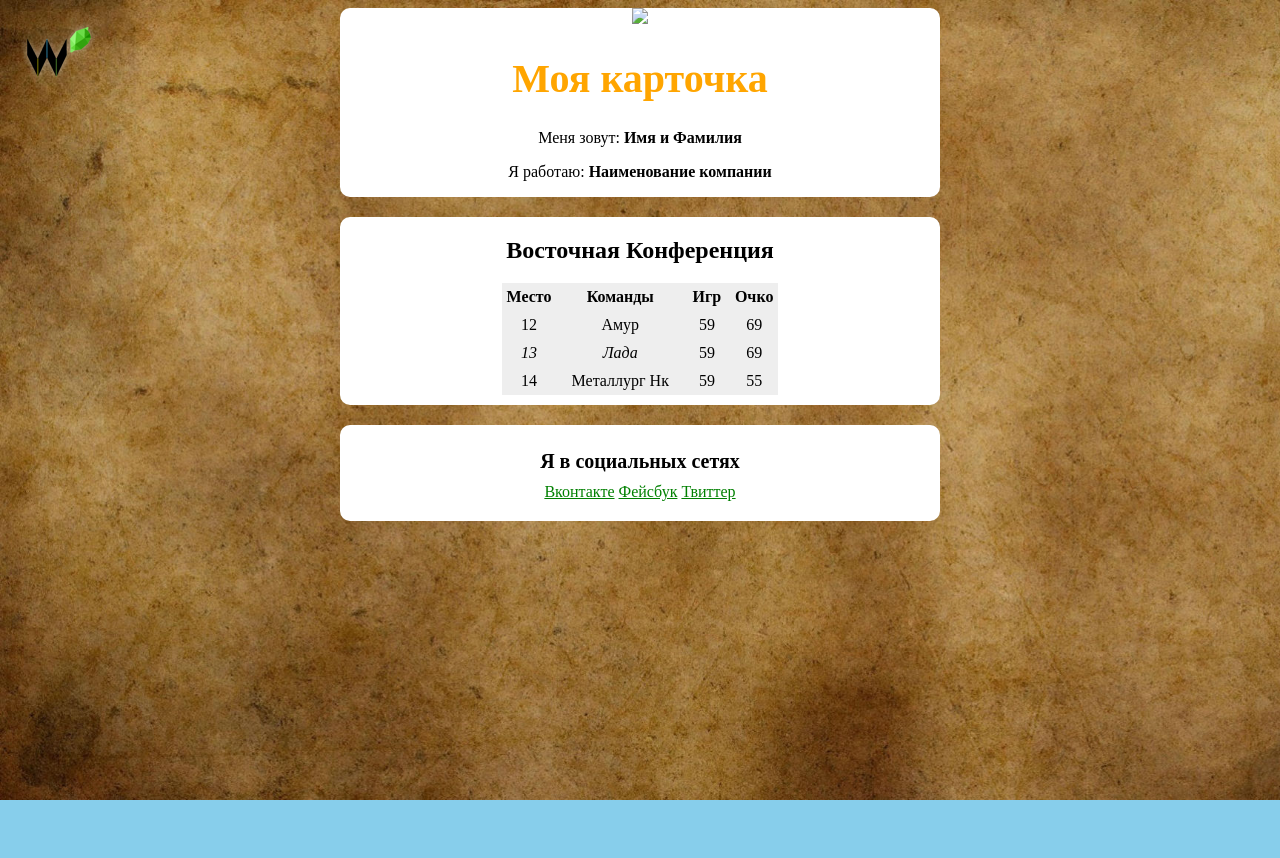
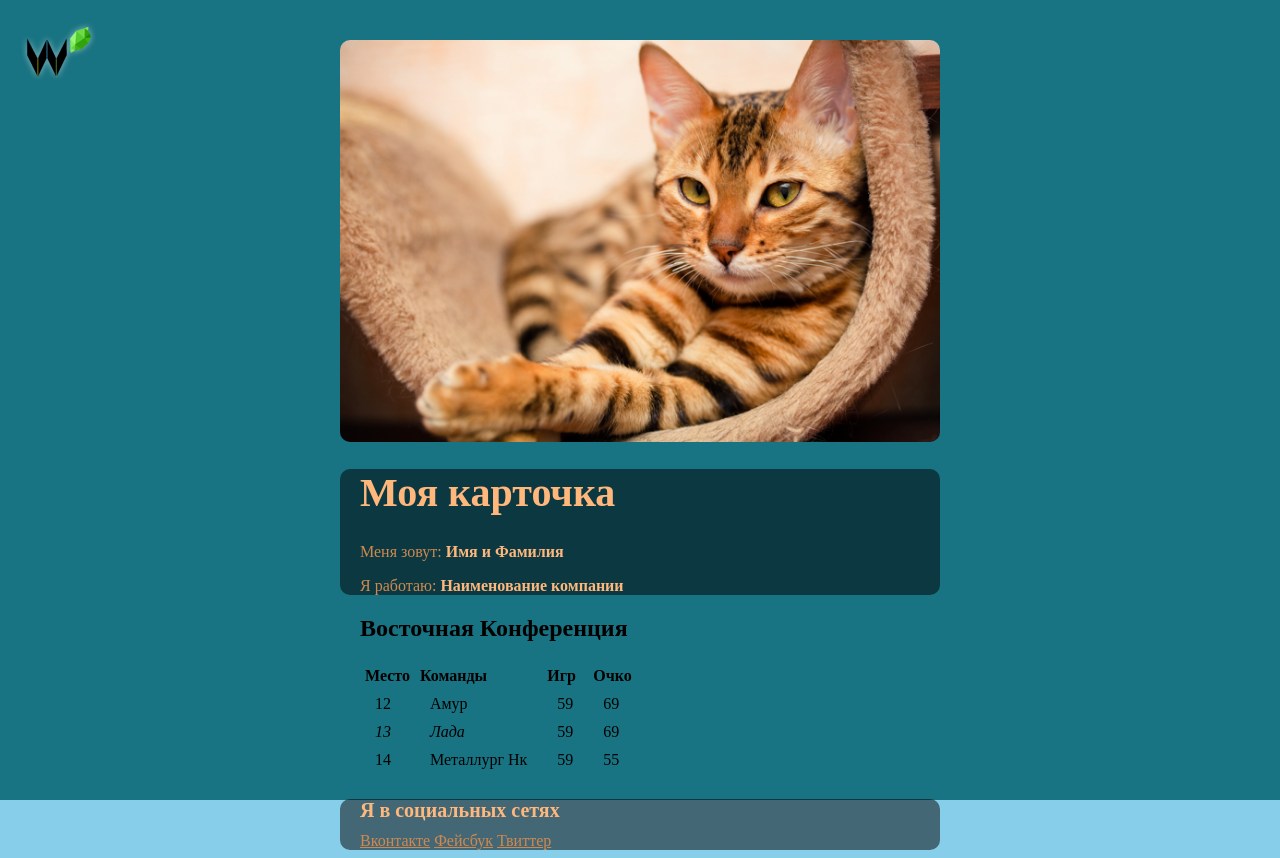
Before and after one commit to v-lubomski/vlubomski.github.io, a plain HTML site: page index.html in a window 1280 px wide. Before the commit the page ends 800 px from the top, so only its background shows below. Drawn offline with Linux system fonts and the light colour scheme.

Commit message:
changed color scheme, fixed tags and classes

```diff
--- a/css/style.css
+++ b/css/style.css
@@ -4,7 +4,7 @@
 
 .bg{
     position: fixed;
-    background-image: url(../img/bg.jpg);
+    background-color: #187382;
     background-size: cover;
     background-repeat: no-repeat;
     background-attachment: fixed;
@@ -14,63 +14,51 @@
     top:0;
 }
 
-.card{
-    position:relative;
-    width:600px;
+.img{
+    position: relative;
+    width: 600px;
     margin: 0 auto;
-    text-align:center;
-    background-color: white;
-    overflow: hidden;
     border-radius: 10px;
-    margin-bottom: 20px;
+    display: block;
+    margin-top: 40px;
+}
+
+.card {
+    position: relative;
+    width: 580px;
+    margin: 0 auto;
+    text-align: left;
+    background-color: rgba(0,0,0,0.5);
+    color: #CF8950;
+    padding: 0 0 0 20px;
+    border-radius: 10px;
+}
+
+.card h1{
+    font-size: 40px;
+    color: #FFB77C;
+}
+
+.card strong{
+    color: #FFB77C;
 }
 
 .card2{
     position:relative;
-    width:600px;
+    width:580px;
+    padding: 0 0 0 20px;
     margin: 0 auto;
-    text-align:center;
-    background-color: white;
-    overflow: hidden;
-    border-radius: 10px;
+    text-align:left;
     margin-bottom: 20px;
-}
-
-.card3{
-    position:relative;
-    width:600px;
-    margin: 0 auto;
-    text-align:center;
-    background-color: white;
-    overflow: hidden;
-    border-radius: 10px;
-}
-
-.title{
-    font-size: 40px;
-    color: orange;
-}
-
-.logo{
-    position: fixed;
-    left: 20px;
-    top: 20px;
-}
-
-.leon{
-    position: relative;
-    left: 0;
-    top: 0;
 }
 
 .myTable{
     position: relative;
     margin: 10px auto;
-    text-align: center;
+    display: block;
 }
 .myTable tr, .myTable th{
     padding: 5px;
-    background-color: #eee;
 }
 .myTable tr:hover{
     background-color: yellow;
@@ -83,7 +71,13 @@
 
 .social{
     position: relative;
-    margin: 20px;
+    width:580px;
+    margin: 0 auto;
+    text-align:left;
+    background-color: rgba(0,0,0,0.5);
+    color: #FFB77C;
+    padding: 0 0 0 20px;
+    border-radius: 10px;
 }
 .social h3{
     font-size: 20px;
@@ -93,5 +87,11 @@
 }
 .social a{
     font-size: 16px;
-    color: green;
+    color: #CF8950;
 }
+
+.logo{
+    position: fixed;
+    left: 20px;
+    top: 20px;
+}
--- a/index.html
+++ b/index.html
@@ -9,9 +9,9 @@
 </head>
 <body id="body">
 <div class="bg"></div>
+<img class="img" src="img/leon.png"/>
 <div class="card">
-    <img src="img/leon.png"/>
-    <h1 class="title">Моя карточка</h1>
+    <h1>Моя карточка</h1>
     <p>Меня зовут: <strong>Имя и Фамилия</strong></p>
     <p>Я работаю: <strong>Наименование компании</strong></p>
     <a class="logo" href="https://weblime.ru" target="_blank">
@@ -51,13 +51,11 @@
     </table>
 </div>
 
-<div class="card3">
-    <div class="social">
-        <h3>Я в социальных сетях</h3>
-        <a target="_blank" href="https://vk.com/">Вконтакте</a>
-        <a target="_blank" href="https://www.facebook.com/">Фейсбук</a>
-        <a target="_blank" href="https://twitter.com/">Твиттер</a>
-    </div>
+<div class="social">
+    <h3>Я в социальных сетях</h3>
+    <a target="_blank" href="https://vk.com/">Вконтакте</a>
+    <a target="_blank" href="https://www.facebook.com/">Фейсбук</a>
+    <a target="_blank" href="https://twitter.com/">Твиттер</a>
 </div>
 </body>
 </html>
```
Also changed, not shown: img/leon.png (added).
